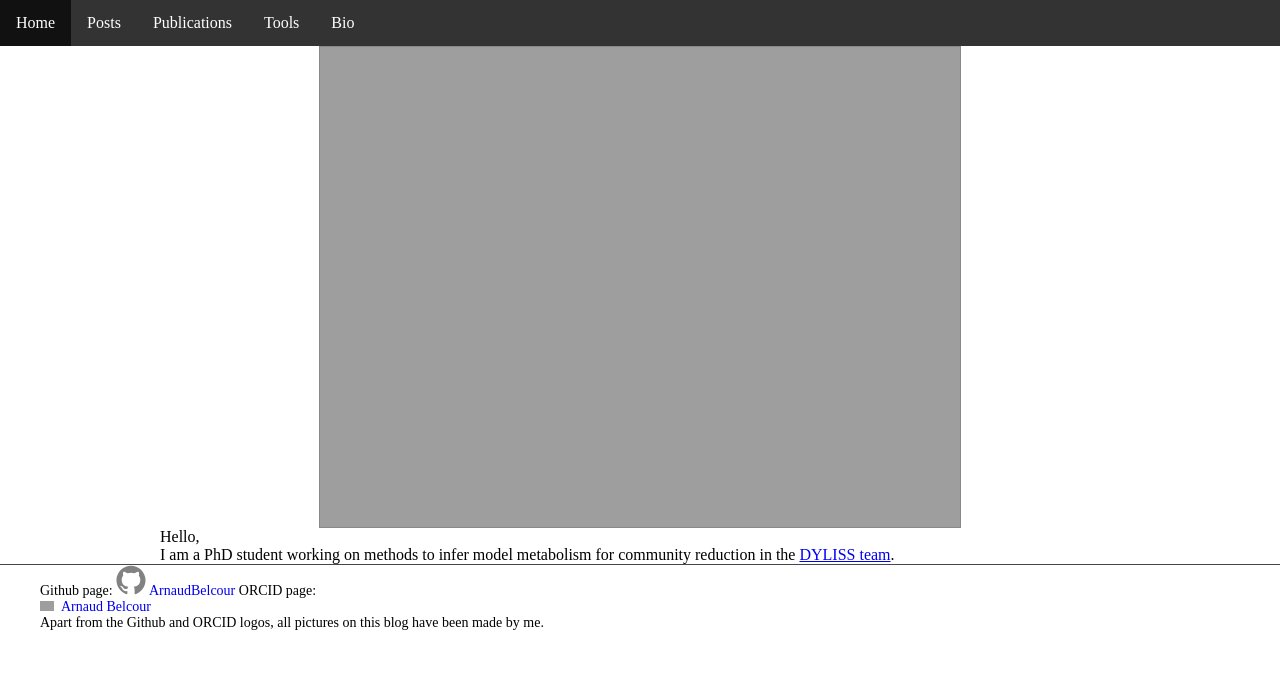
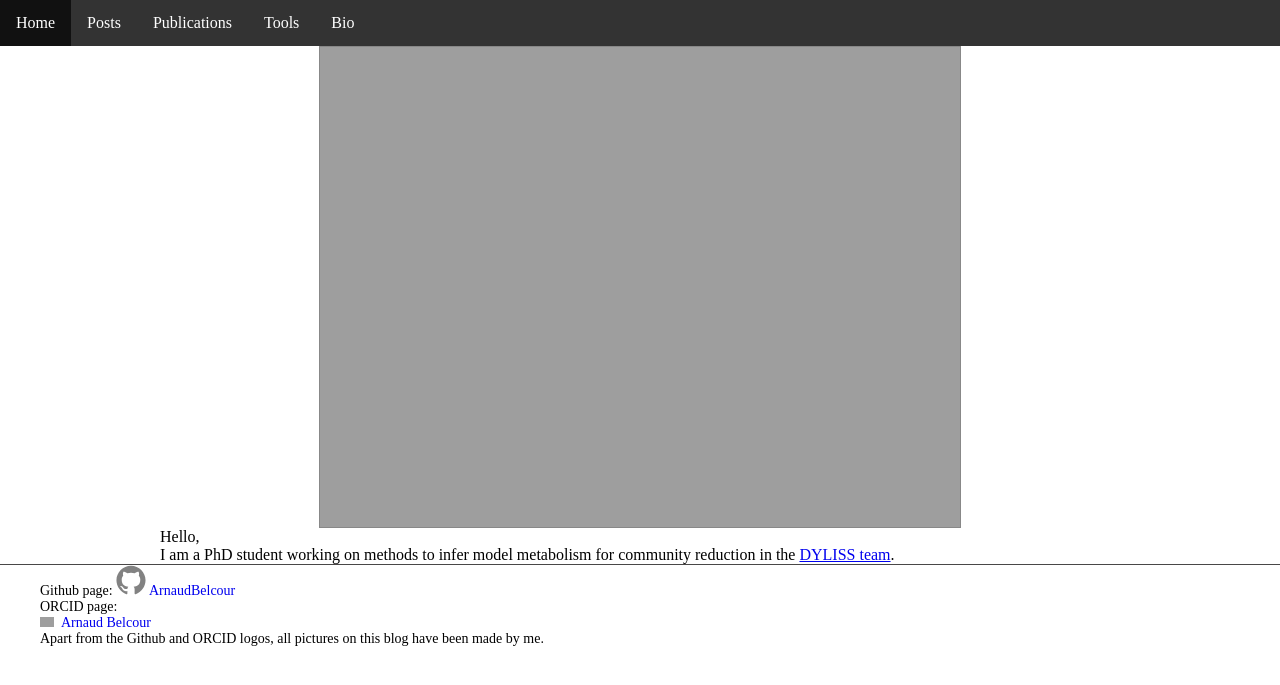
Before and after one commit to ArnaudBelcour/blog, a Jekyll site: the page built from index.html, in a window 1280 px wide. Shown: the top 685 px of the page. Built offline with Jekyll 4.4.1, drawn with Linux system fonts in a browser that asks for light colours; grey boxes are pictures that could not be loaded.

Commit message:
Fix footer.

```diff
--- a/_includes/footer.html
+++ b/_includes/footer.html
@@ -6,11 +6,8 @@
         {% include icon-github.html username=site.github_username %}
       </li>
       {% endif %}
-      <li>
-        ORCID page: <div itemscope itemtype="https://schema.org/Person">
-          <a itemprop="sameAs" content="https://orcid.org/0000-0003-1170-0785" href="https://orcid.org/0000-0003-1170-0785" target="orcid.widget" rel="me noopener noreferrer" style="vertical-align:top;">
-            <img src="https://orcid.org/sites/default/files/images/orcid_16x16.png" style="width:1em;margin-right:.5em;" alt="ORCID iD icon">Arnaud Belcour</a>
-        </div>
+      <li> <br>
+        ORCID page: <div itemscope itemtype="https://schema.org/Person"><a itemprop="sameAs" content="https://orcid.org/0000-0003-1170-0785" href="https://orcid.org/0000-0003-1170-0785" target="orcid.widget" rel="me noopener noreferrer" style="vertical-align:top;"><img src="https://orcid.org/sites/default/files/images/orcid_16x16.png" style="width:1em;margin-right:.5em;" alt="ORCID iD icon">Arnaud Belcour</a></div>
       </li>
     </ul>
     <ul>
```
